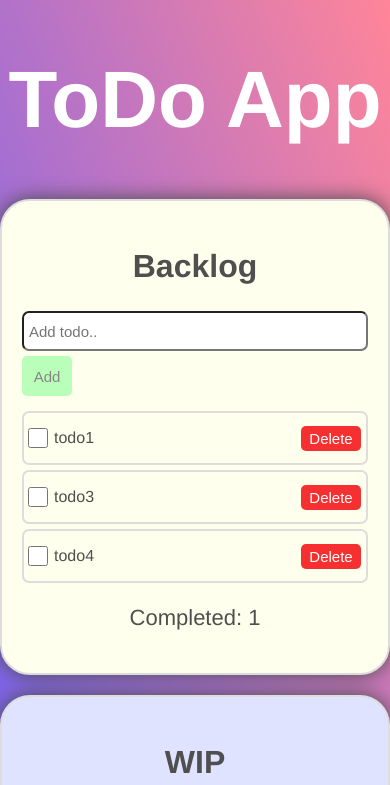
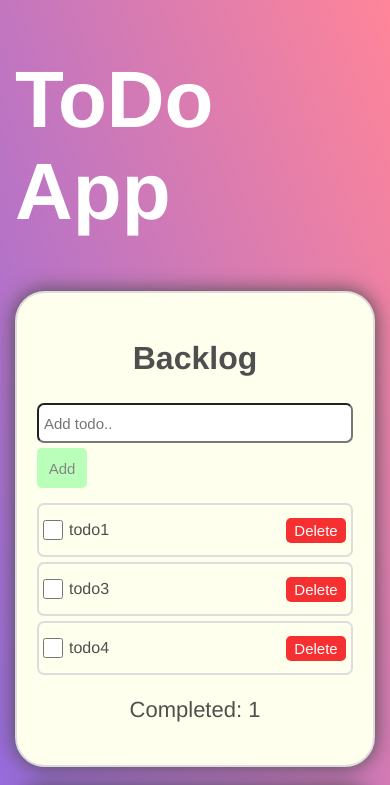
Before and after one commit to volianskii/project-todo, a React app: page / in a window 390 px wide. Shown: the top 785 px of the page. Built offline with nearby package versions, Linux system fonts and the light colour scheme; no server answers.

Commit message:
fixes adaptive layout

```diff
--- a/src/style/style.scss
+++ b/src/style/style.scss
@@ -166,6 +166,11 @@ p,h2, .completed {
 @media (max-width: 800px) {
   .container {
     grid-template-columns: auto;
-    grid-template-rows: auto auto auto;
+    grid-auto-rows: 1fr;
+  }
+
+  .main-container {
+    padding-left: 15px;
+    padding-right: 15px;
   }
 }
```
